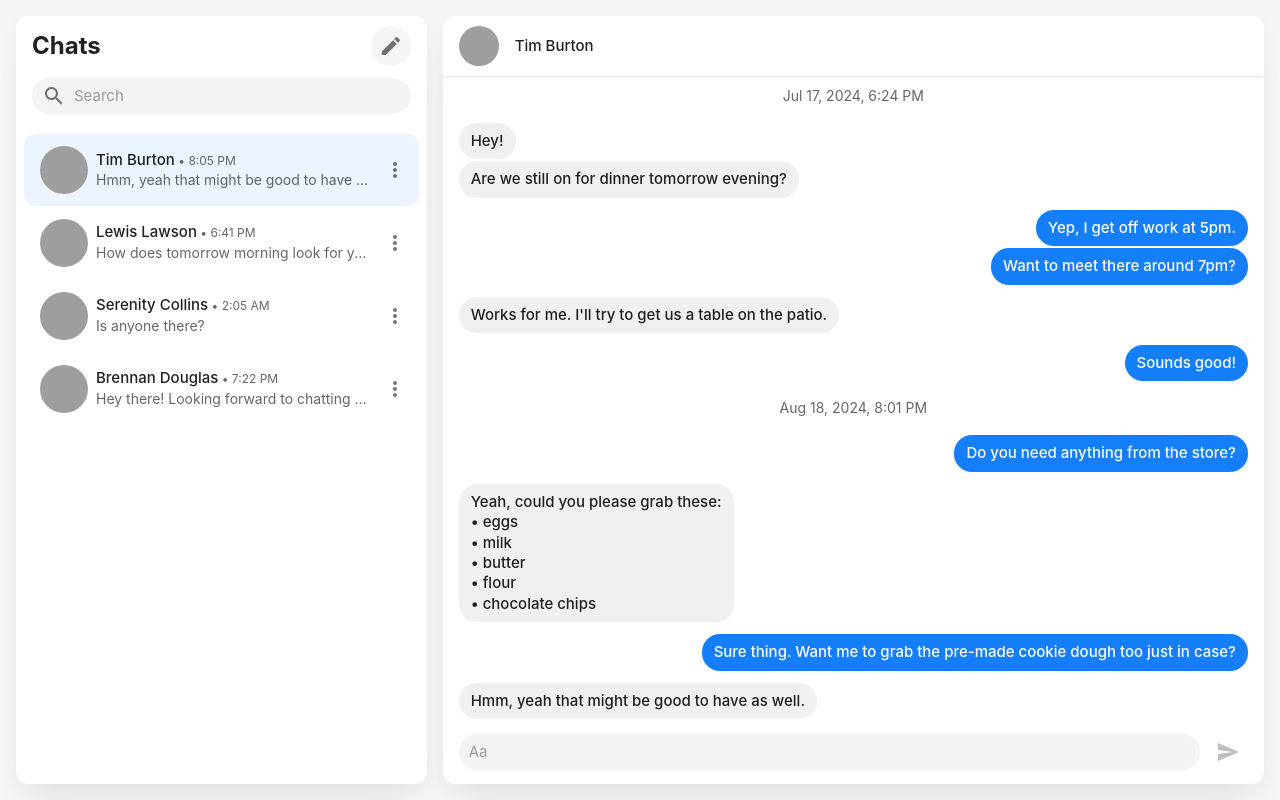
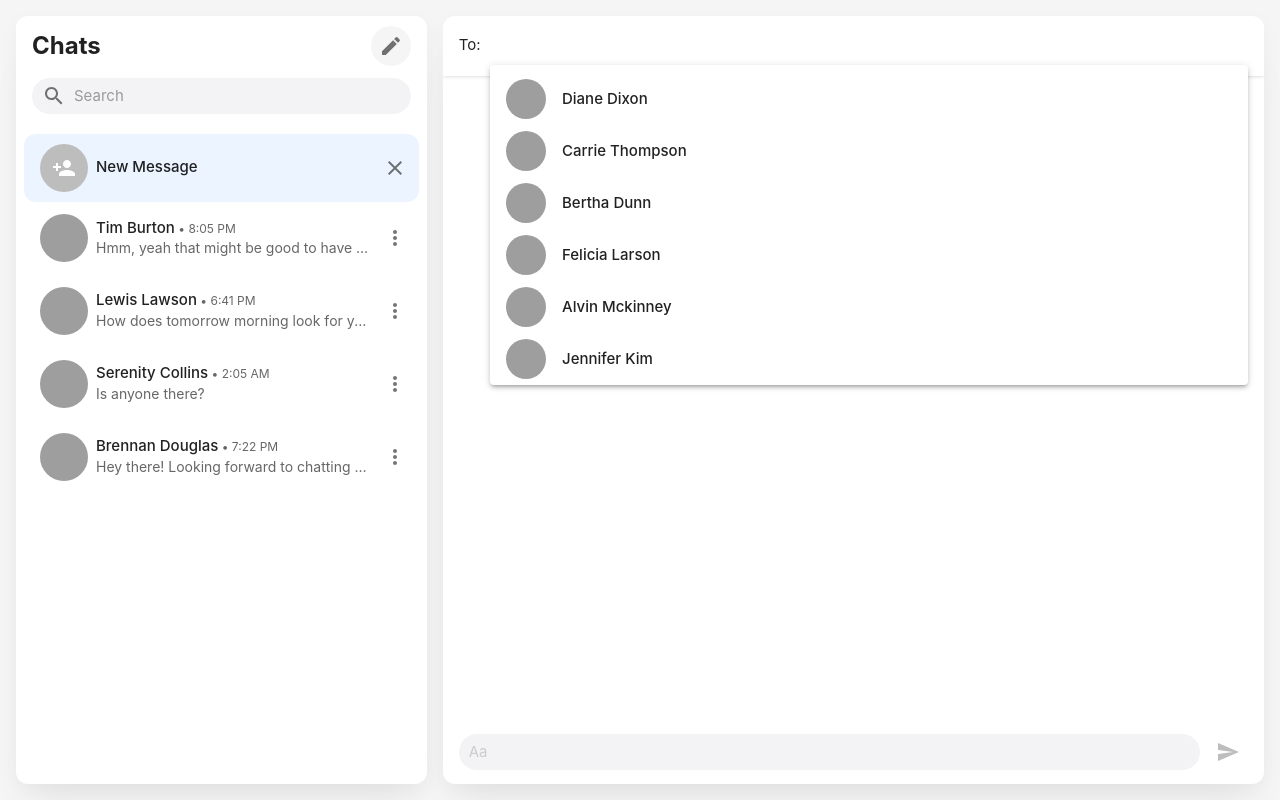
Before and after one commit to gauravtamhan/chat-app-frontend, a React (Vite) app: page / in a window 1280 px wide. Both pictures are taken after a click on the button 390 px from the left and 46 px from the top of the page. Built offline with nearby package versions, Linux system fonts and the light colour scheme; grey boxes are pictures that could not be loaded.

Commit message:
Implement new chat functionality

```diff
--- a/src/App/ChatDetails/index.tsx
+++ b/src/App/ChatDetails/index.tsx
@@ -1,32 +1,48 @@
-import { useState } from 'react';
+import React, { useEffect, useState } from 'react';
 import {
+  Autocomplete,
   Avatar,
   Box,
+  InputBase,
   ListItem,
   ListItemText,
   ListItemAvatar,
   IconButton,
+  Typography,
 } from '@mui/material';
 import SendIcon from '@mui/icons-material/Send';
 import ArrowBackIcon from '@mui/icons-material/ArrowBack';
 import Panel from '../../shared/components/Panel';
 import Input from '../../shared/components/Input';
-import { Conversation } from '../../api/models';
+import { Conversation, User } from '../../api/models';
+import { users } from '../../api/data';
 import ThreadDetails from './ThreadDetails';
 
 interface ChatDetailsProps {
   conversation?: Conversation;
+  isAddingChat: boolean;
   onBackClick: () => void;
   onMessageSubmit: (message: string) => void;
+  onNewMessageSubmit: (message: string, user: User) => void;
 }
 
 const ChatDetails = ({
   conversation,
+  isAddingChat,
   onBackClick,
   onMessageSubmit,
+  onNewMessageSubmit,
 }: ChatDetailsProps) => {
   const [message, setMessage] = useState('');
+  const [recipient, setRecipient] = useState<User | null>(null);
+
   const isMessageEmpty = !message;
+
+  useEffect(() => {
+    if (!isAddingChat) {
+      setRecipient(null);
+    }
+  }, [isAddingChat]);
 
   const resetInput = () => {
     setMessage('');
@@ -36,7 +52,13 @@ const ChatDetails = ({
     event.preventDefault();
     if (isMessageEmpty) return;
 
-    onMessageSubmit(message);
+    if (isAddingChat && recipient) {
+      onNewMessageSubmit(message, recipient);
+      setRecipient(null);
+    } else {
+      onMessageSubmit(message);
+    }
+
     resetInput();
   };
 
@@ -56,7 +78,9 @@ const ChatDetails = ({
           type="text"
           autoComplete="off"
           fullWidth
-          disabled={!conversation}
+          disabled={
+            (!conversation && !isAddingChat) || (isAddingChat && !recipient)
+          }
           multiline
           placeholder="Aa"
           sx={{ mr: 1 }}
@@ -79,6 +103,57 @@ const ChatDetails = ({
   );
 
   if (!conversation) {
+    if (isAddingChat) {
+      return (
+        <Panel
+          enableHeaderShadow
+          header={
+            <HeaderComponent onBackClick={onBackClick}>
+              <Typography variant="body1" sx={{ mr: 1.25 }}>
+                To:
+              </Typography>
+              <Autocomplete
+                openOnFocus
+                blurOnSelect
+                value={recipient}
+                onChange={(_event, value) => {
+                  setRecipient(value);
+                }}
+                forcePopupIcon={false}
+                sx={{ width: '100%', '& .MuiInputBase-root': { py: 0.5 } }}
+                slotProps={{ paper: { elevation: 3 } }}
+                options={users.slice(4)}
+                getOptionKey={(option) => option.id}
+                getOptionLabel={(option) =>
+                  `${option.name.first} ${option.name.last}`
+                }
+                renderOption={(props, option) => {
+                  return (
+                    <ListItem {...props} key={option.id}>
+                      <ListItemAvatar>
+                        <Avatar src={option.avatarUrl} />
+                      </ListItemAvatar>
+                      <ListItemText
+                        primary={`${option.name.first} ${option.name.last}`}
+                        primaryTypographyProps={{ sx: { fontWeight: '500' } }}
+                      />
+                    </ListItem>
+                  );
+                }}
+                renderInput={(params) => {
+                  const { InputLabelProps, InputProps, ...rest } = params;
+                  return (
+                    <InputBase {...params.InputProps} {...rest} autoFocus />
+                  );
+                }}
+              />
+            </HeaderComponent>
+          }
+          footer={Footer}
+        />
+      );
+    }
+
     return <Panel enableHeaderShadow footer={Footer} />;
   }
 
@@ -86,15 +161,7 @@ const ChatDetails = ({
   const fullName = `${user.name.first} ${user.name.last}`;
 
   const Header = (
-    <Box sx={{ display: 'flex', alignItems: 'center' }}>
-      <IconButton
-        aria-label="Back"
-        color="primary"
-        sx={{ mr: 1, display: { xs: 'inline-flex', sm: 'none' } }}
-        onClick={onBackClick}
-      >
-        <ArrowBackIcon />
-      </IconButton>
+    <HeaderComponent onBackClick={onBackClick}>
       <ListItem disablePadding>
         <ListItemAvatar>
           <Avatar src={user.avatarUrl} />
@@ -104,7 +171,7 @@ const ChatDetails = ({
           primaryTypographyProps={{ sx: { fontWeight: '500' } }}
         />
       </ListItem>
-    </Box>
+    </HeaderComponent>
   );
 
   return (
@@ -117,4 +184,26 @@ const ChatDetails = ({
   );
 };
 
+const HeaderComponent = ({
+  onBackClick,
+  children,
+}: {
+  onBackClick: () => void;
+  children: React.ReactNode;
+}) => {
+  return (
+    <Box sx={{ display: 'flex', alignItems: 'center' }}>
+      <IconButton
+        aria-label="Back"
+        color="primary"
+        sx={{ mr: 1, display: { xs: 'inline-flex', sm: 'none' } }}
+        onClick={onBackClick}
+      >
+        <ArrowBackIcon />
+      </IconButton>
+      {children}
+    </Box>
+  );
+};
+
 export default ChatDetails;
--- a/src/App/ChatList/List.tsx
+++ b/src/App/ChatList/List.tsx
@@ -2,10 +2,15 @@ import { Box, List as MuiList, Typography } from '@mui/material';
 
 interface ListProps<T> {
   data: T[];
+  starterContent?: React.ReactNode;
   renderListItem: (item: T) => React.ReactNode;
 }
 
-const List = <T,>({ renderListItem, data = [] }: ListProps<T>) => {
+const List = <T,>({
+  renderListItem,
+  starterContent = null,
+  data = [],
+}: ListProps<T>) => {
   // TODO: Move to ChatList
   const Empty = (
     <Box sx={{ p: 2, textAlign: 'center' }}>
@@ -21,6 +26,7 @@ const List = <T,>({ renderListItem, data = [] }: ListProps<T>) => {
 
   return (
     <MuiList sx={{ p: 0, mx: -1 }}>
+      {starterContent}
       {data.map((d) => renderListItem(d))}
       {data.length === 0 && Empty}
     </MuiList>
--- a/src/App/ChatList/index.tsx
+++ b/src/App/ChatList/index.tsx
@@ -15,6 +15,8 @@ import {
 } from '@mui/material';
 import CreateIcon from '@mui/icons-material/Create';
 import MoreVertIcon from '@mui/icons-material/MoreVert';
+import CloseIcon from '@mui/icons-material/Close';
+import PersonAddIcon from '@mui/icons-material/PersonAdd';
 import CheckIcon from '@mui/icons-material/Check';
 import NotificationsOffIcon from '@mui/icons-material/NotificationsOff';
 import DeleteIcon from '@mui/icons-material/Delete';
@@ -28,6 +30,9 @@ import ConfirmationDialog from './ConfirmationDialog';
 interface ChatListProps {
   conversations: Conversation[];
   selectedConversationId?: Conversation['id'];
+  isAddingChat: boolean;
+  onCloseAddChat: () => void;
+  onAddChat: () => void;
   handleSelection: (id: Conversation['id']) => void;
   handleDelete: (id: Conversation['id']) => void;
 }
@@ -35,6 +40,9 @@ interface ChatListProps {
 const ChatList = ({
   conversations,
   selectedConversationId,
+  isAddingChat,
+  onCloseAddChat,
+  onAddChat,
   handleSelection,
   handleDelete,
 }: ChatListProps) => {
@@ -91,7 +99,7 @@ const ChatList = ({
         <IconButton
           aria-label="New message"
           sx={{ bgcolor: 'action.hover' }}
-          onClick={() => null}
+          onClick={onAddChat}
         >
           <CreateIcon />
         </IconButton>
@@ -109,6 +117,33 @@ const ChatList = ({
       />
     </Box>
   );
+
+  const StarterContent = isAddingChat ? (
+    <ListItem
+      disablePadding
+      secondaryAction={
+        <IconButton edge="end" aria-label="delete" onClick={onCloseAddChat}>
+          <CloseIcon />
+        </IconButton>
+      }
+    >
+      <ListItemButton
+        sx={{ borderRadius: 3, pt: 1.25, pb: 1.25 }}
+        selected
+        onClick={() => null}
+      >
+        <ListItemAvatar>
+          <Avatar sx={{ width: 48, height: 48 }}>
+            <PersonAddIcon />
+          </Avatar>
+        </ListItemAvatar>
+        <ListItemText
+          primary="New Message"
+          primaryTypographyProps={{ sx: { fontWeight: '500' } }}
+        />
+      </ListItemButton>
+    </ListItem>
+  ) : null;
 
   const renderListItem = (item: Conversation) => {
     const user = item.participants[0];
@@ -266,7 +301,11 @@ const ChatList = ({
       <Panel
         header={Header}
         body={
-          <List data={filteredConversations} renderListItem={renderListItem} />
+          <List
+            data={filteredConversations}
+            starterContent={StarterContent}
+            renderListItem={renderListItem}
+          />
         }
       />
     </>
--- a/src/App/index.tsx
+++ b/src/App/index.tsx
@@ -1,4 +1,4 @@
-import { useEffect, useReducer } from 'react';
+import { useState, useEffect, useReducer } from 'react';
 import CssBaseline from '@mui/material/CssBaseline';
 import GlobalStyles from '@mui/material/GlobalStyles';
 import ThemeProvider from '@mui/material/styles/ThemeProvider';
@@ -6,12 +6,19 @@ import Layout from './Layout';
 import ChatList from './ChatList';
 import ChatDetails from './ChatDetails';
 import { theme } from './theme';
-import { MessageType } from '../api/models';
+import {
+  Conversation,
+  Message,
+  MessageType,
+  Thread,
+  User,
+} from '../api/models';
 import reducer, { initialState } from '../store/reducer';
 import {
   setSelectedConversationId,
   addMessage,
   removeConversationById,
+  addConversation,
 } from '../store/actions';
 
 const globalStyles = (
@@ -24,15 +31,68 @@ const globalStyles = (
   />
 );
 
-let uuidCount = 0;
+let messageUuidCount = 0;
+let conversationUuidCount = 0;
 
 function App() {
   const [state, dispatch] = useReducer(reducer, initialState);
   const { selectedConversationId, conversations } = state;
+  const [isAddingChat, setIsAddingChat] = useState(false);
 
   useEffect(() => {
     dispatch(setSelectedConversationId(conversations[0].id));
   }, []);
+
+  const handleAddChat = () => {
+    setIsAddingChat(true);
+    dispatch(setSelectedConversationId());
+  };
+
+  const handleCloseAddChat = () => {
+    setIsAddingChat(false);
+    dispatch(setSelectedConversationId());
+  };
+
+  const onMessageSubmit = (content: string) => {
+    const newMessage = {
+      id: String(messageUuidCount + 1000),
+      type: 'outgoing' as MessageType,
+      content,
+      timestamp: new Date().toISOString(),
+    };
+    messageUuidCount++;
+    dispatch(addMessage(newMessage));
+  };
+
+  const onNewMessageSubmit = (content: string, user: User) => {
+    const timestamp = new Date().toISOString();
+
+    const newMessage: Message = {
+      id: String(messageUuidCount + 1000),
+      type: 'outgoing' as MessageType,
+      content,
+      timestamp,
+    };
+
+    const newThread: Thread = {
+      messages: [newMessage],
+      startedAt: timestamp,
+    };
+
+    const newConversationId = String(conversationUuidCount + 100000);
+
+    const newConversation: Conversation = {
+      id: newConversationId,
+      participants: [user],
+      lastMessage: content,
+      lastUpdatedAt: timestamp,
+      threads: [newThread],
+    };
+    messageUuidCount++;
+    conversationUuidCount++;
+    dispatch(addConversation(newConversation));
+    setIsAddingChat(false);
+  };
 
   const selectedConversation = conversations.find(
     (item) => item.id === selectedConversationId
@@ -49,11 +109,17 @@ function App() {
             conversations={conversations}
             selectedConversationId={selectedConversationId}
             handleSelection={(id) => {
+              if (isAddingChat) {
+                setIsAddingChat(false);
+              }
               dispatch(setSelectedConversationId(id));
             }}
             handleDelete={(id) => {
               dispatch(removeConversationById(id));
             }}
+            isAddingChat={isAddingChat}
+            onAddChat={handleAddChat}
+            onCloseAddChat={handleCloseAddChat}
           />
         }
         right={
@@ -62,19 +128,12 @@ function App() {
             onBackClick={() => {
               dispatch(setSelectedConversationId());
             }}
-            onMessageSubmit={(content) => {
-              const newMessage = {
-                id: String(uuidCount + 1000),
-                type: 'outgoing' as MessageType,
-                content,
-                timestamp: new Date().toISOString(),
-              };
-              uuidCount++;
-              dispatch(addMessage(newMessage));
-            }}
+            onMessageSubmit={onMessageSubmit}
+            isAddingChat={isAddingChat}
+            onNewMessageSubmit={onNewMessageSubmit}
           />
         }
-        showRight={!!selectedConversationId}
+        showRight={!!selectedConversationId || isAddingChat}
       />
     </ThemeProvider>
   );
--- a/src/api/data.ts
+++ b/src/api/data.ts
@@ -1,6 +1,6 @@
 import { Conversation, User, Message, Thread } from './models';
 
-const users: User[] = [
+export const users: User[] = [
   {
     id: 802,
     name: { first: 'Tim', last: 'Burton' },
--- a/src/store/reducer.ts
+++ b/src/store/reducer.ts
@@ -22,7 +22,8 @@ export default function reducer(state: AppState, action: AppActions): AppState {
     case Actions.ADD_CONVERSATION: {
       return {
         ...state,
-        conversations: [...state.conversations, action.payload],
+        selectedConversationId: action.payload.id,
+        conversations: [action.payload, ...state.conversations],
       };
     }
     case Actions.REMOVE_CONVERSATION_BY_ID: {
```
